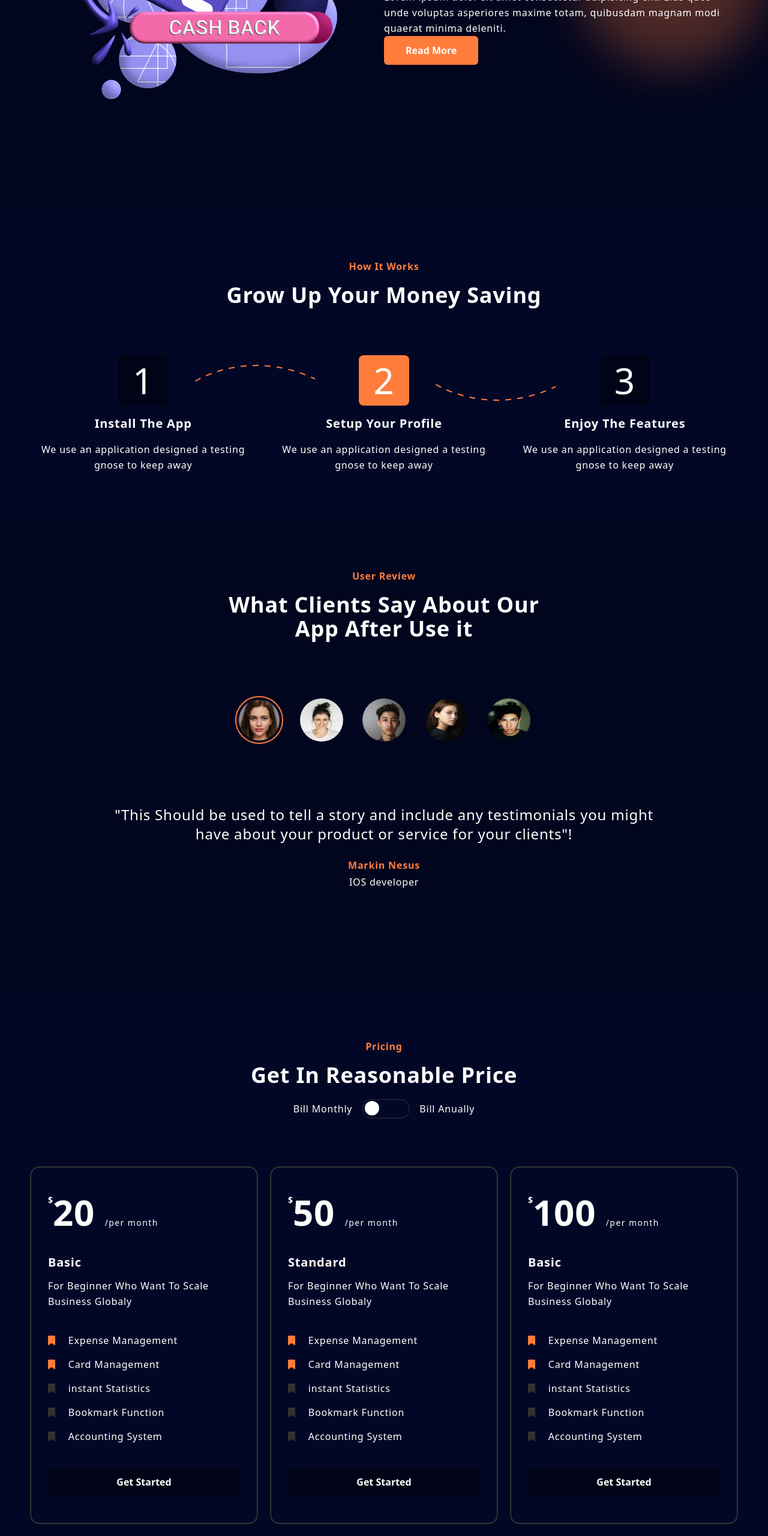
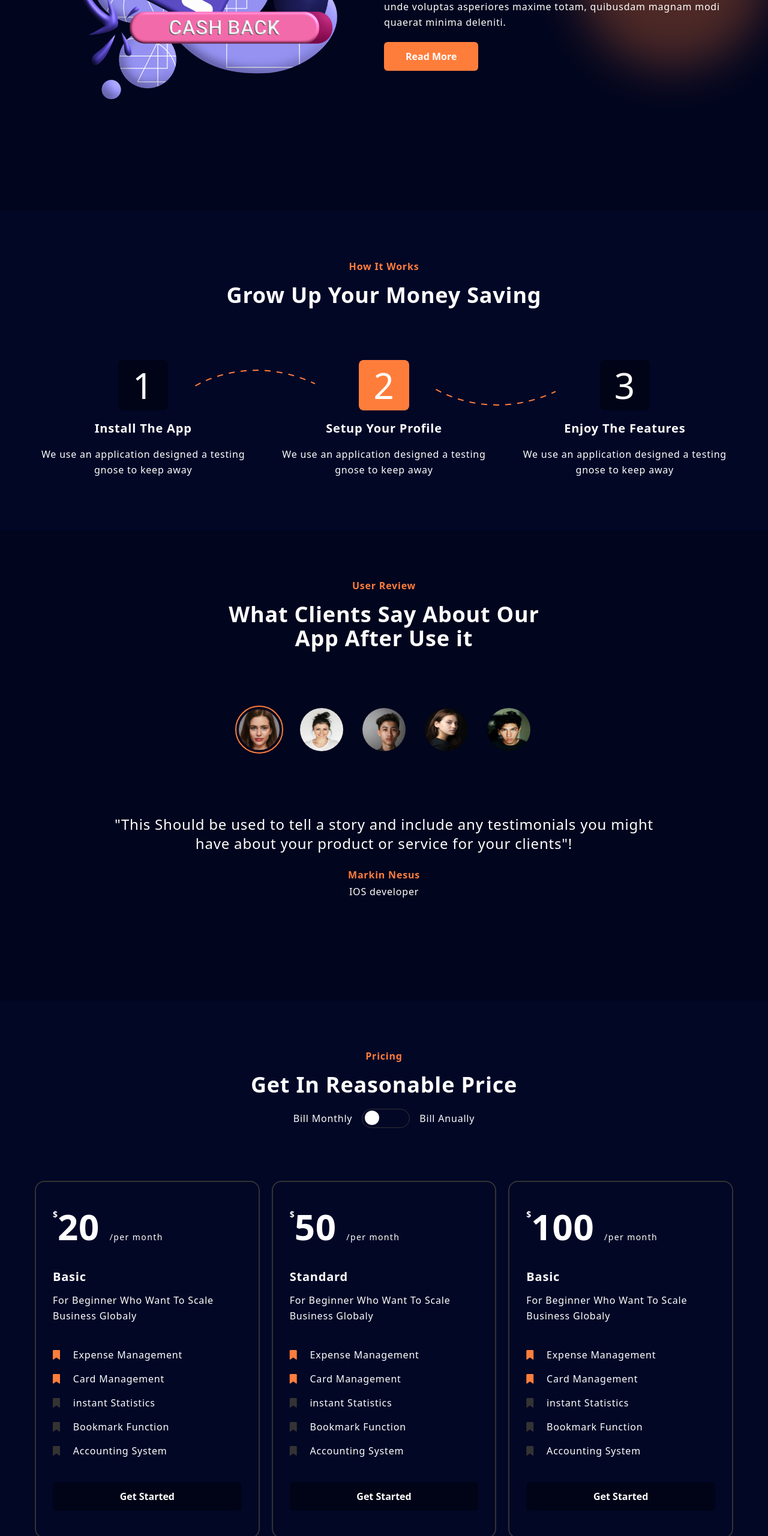
Before and after one commit to eslam1abosife/LightCode, a website: page index.html in a window 1280 px wide. Shown: the part 1937-4497 px from the top of the page at 60% size. Drawn offline with Linux system fonts and the light colour scheme.

Commit message:
Update index.html

```diff
--- a/index.html
+++ b/index.html
@@ -227,7 +227,7 @@
                 quos unde voluptas asperiores maxime totam, quibusdam magnam
                 modi quaerat minima deleniti.
               </p>
-              <button class="btn">Read More</button>
+              <button class="btn mt-5">Read More</button>
             </div>
           </div>
         </div>
@@ -242,7 +242,7 @@
             class="flex flex-col items-center justify-between space-y-6 md:flex-row md:space-y-0 md:space-x-6"
           >
             <!-- card 1 -->
-            <div class="text-center cursor-pointer">
+            <div class="text-center cursor-pointer p-2">
               <div
                 class="relative bg-color-primary-dark inline-block px-6 py-3 rounded-lg cursor-pointer hover:bg-color-secondary ease-in duration-200"
               >
@@ -258,7 +258,7 @@
               </p>
             </div>
             <!-- card 2 -->
-            <div class="text-center cursor-pointer">
+            <div class="text-center cursor-pointer p-2">
               <div
                 class="relative inline-block px-6 py-3 rounded-lg cursor-pointer bg-color-secondary ease-in duration-200"
               >
@@ -274,7 +274,7 @@
               </p>
             </div>
             <!-- card 3 -->
-            <div class="text-center cursor-pointer">
+            <div class="text-center cursor-pointer p-2">
               <div
                 class="relative bg-color-primary-dark inline-block px-6 py-3 rounded-lg cursor-pointer hover:bg-color-secondary ease-in duration-200"
               >
@@ -411,7 +411,7 @@
               <p>Bill Anually</p>
             </div>
           </div>
-          <div class="grid gap-5 md:grid-cols-2 lg:grid-cols-3">
+          <div class="grid gap-5 p-2 md:grid-cols-2 lg:grid-cols-3">
             <!-- card 1 -->
             <div class="card relative h-auto w-auto">
               <!-- front side -->
@@ -702,7 +702,7 @@
             </h4>
             <h1 class="title">Latest Updates, Solution And Company News</h1>
           </div>
-          <div class="grid gap-5 md:grid-cols-2 lg:grid-cols-3">
+          <div class="grid gap-5 p-2 md:grid-cols-2 lg:grid-cols-3">
             <!-- card no 1 -->
             <div>
               <div class="lg:h-[40vh] rounded-xl scale-100 overflow-hidden">
@@ -844,7 +844,7 @@
             <h1 class="title">Get In Touch</h1>
           </div>
           <form>
-            <div class="w-full m-auto text-center md:w-2/3">
+            <div class="w-full m-auto text-center p-2 md:w-2/3">
               <div
                 class="text-color-primary-dark grid gap-6 mb-6 md:grid-cols-2"
               >
@@ -880,7 +880,7 @@
         </div>
       </section>
       <section id="footer">
-        <div class="bg-color-primary-dark relative">
+        <div class="bg-color-primary-dark relative p-2">
           <div class="container py-10">
             <div class="grid gap-10 md:grid-cols-3 pb-10">
               <div class="space-y-6">
```
